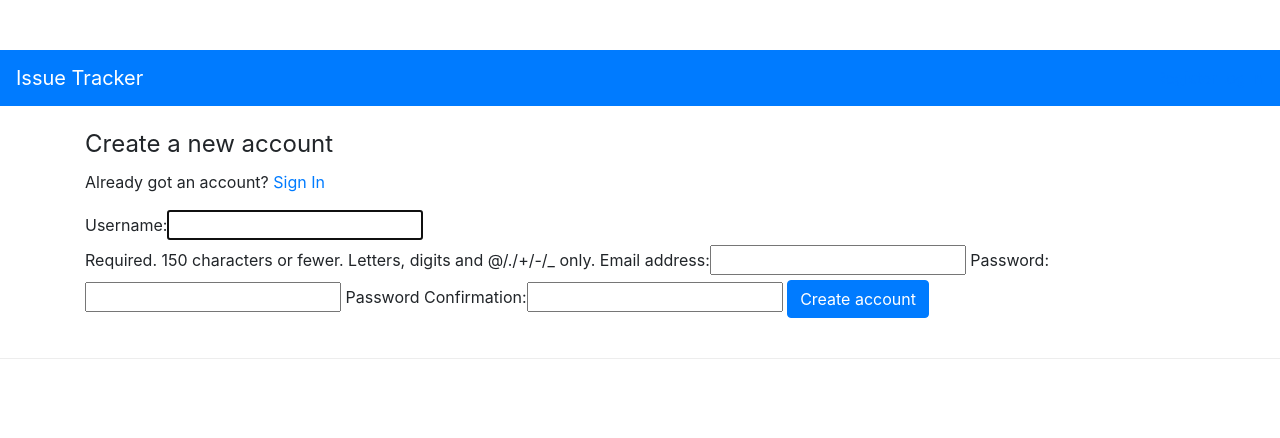
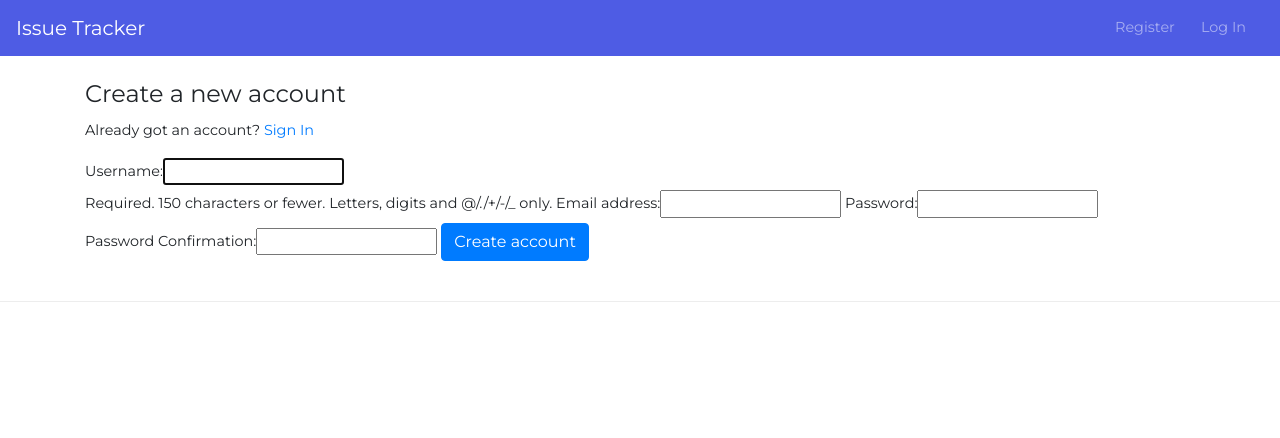
Before and after one commit to luisanegri/issue-tracker, a Django app: page /accounts/register/ in a window 1280 px wide. Shown: the top 438 px of the page. Run offline with Django 3.2, Linux system fonts and the light colour scheme; some libraries are stand-ins or nearby versions.

Commit message:
styled navbar

```diff
--- a/static/css/custom.css
+++ b/static/css/custom.css
@@ -1,6 +1,8 @@
+@import url('https://fonts.googleapis.com/css?family=Montserrat:400,500,700');
+
 body {
-    font-family: Arial;
-    padding-top: 50px;
+    font-family: 'Montserrat', sans-serif !important;
+    font-size: .9rem !important;
 }
 
 footer {
@@ -18,3 +20,18 @@ footer {
 .accountform {
     padding-top: 20px;
 }
+
+/*/ Navigation Bar /*/
+
+.bg-custom {
+    background-color: #4E5CE4;
+}
+
+.nav-list {
+    padding-right: 10px;
+    color: white;
+}
+
+.nav-link {
+    color: #ffffff;
+}
--- a/templates/base.html
+++ b/templates/base.html
@@ -11,7 +11,7 @@
 </head>
 <body>
 
-<nav class="navbar navbar-expand-md navbar navbar-dark bg-primary">
+<nav class="navbar navbar-expand-md navbar navbar-dark bg-custom">
       <a class="navbar-brand cb-brand" href="#">Issue Tracker</a>
 
       <button class="navbar-toggler" type="button" data-toggle="collapse" data-target="#collapsibleNavbar">
@@ -21,14 +21,14 @@
       <div class="collapse navbar-collapse" id="collapsibleNavbar">
         <ul class="navbar-nav ml-auto">
             {% if user.is_authenticated %}
-                <li><a href="#">My Issues</a></li>
-                <li><a href="#">Add Issues</a></li>
-                <li><a href="#">Charts</a></li>
-                <li><a href="#">Cart</a></li>
-                <li><a href="{% url 'logout' %}">Log Out</a></li>
+                <li class="nav-list"><a class="nav-link" href="#">My Issues</a></li>
+                <li class="nav-list"><a class="nav-link"href="#">Add Issues</a></li>
+                <li class="nav-list"><a class="nav-link"href="#">Charts</a></li>
+                <li class="nav-list"><a class="nav-link"href="#">Cart</a></li>
+                <li class="nav-list"><a class="nav-link"href="{% url 'logout' %}">Log Out</a></li>
             {%  else %}
-                <li><a href="{% url 'register' %}">Register</a></li>
-                <li><a href="{% url 'login' %}">Log In</a></li>
+                <li class="nav-list"><a class="nav-link"href="{% url 'register' %}">Register</a></li>
+                <li class="nav-list"><a class="nav-link"href="{% url 'login' %}">Log In</a></li>
             {% endif %}
         </ul>
       </div>
```
